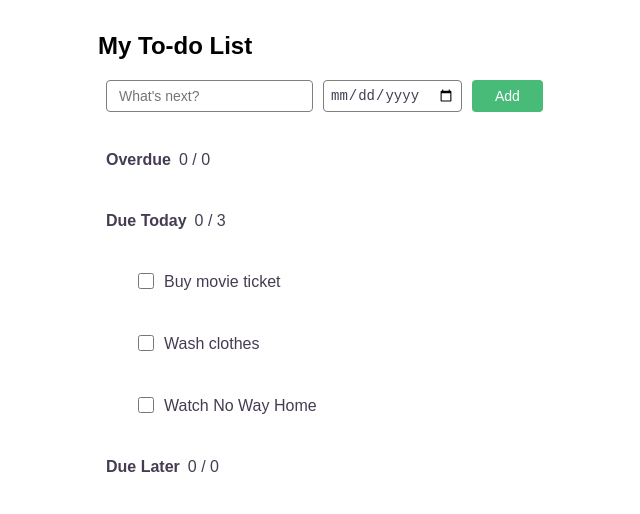
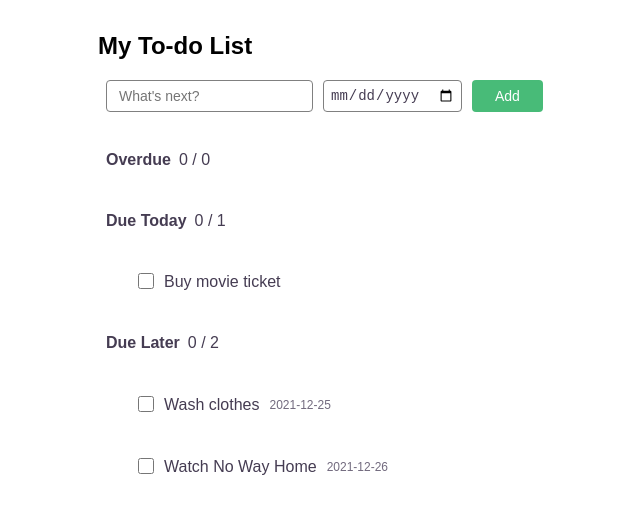
Before and after one commit to Karthick-sketch/To-do-Manager-FE, a React (Create React App) app: page / in a window 1280 px wide. Shown: the top 514 px of the page, without its empty margins (242-882 px from the left). Built offline with nearby package versions, Linux system fonts and the light colour scheme.

Commit message:
Strickout the todo text when the checkbox has been change

```diff
--- a/src/App.js
+++ b/src/App.js
@@ -2,6 +2,40 @@ import { useState } from 'react';
 import './App.css';
 import React from 'react';
 
+
+function TodoItems(props) {
+  const [decoration, setDecoration] = useState("none");
+  const arr = props.data;
+
+  function handleChange(e) {
+    setDecoration((e.target.checked ? "line-through" : "none"));
+  }
+
+  function isNotToday(todo) {
+    return (props.value ? <p className="TodoItem-dueDate">{todo.due_date}</p> : null);
+  }
+
+  const listItems = arr.map(todo =>
+    <li key={todo.id}>
+      <label className="TodoItem-container">
+        <div>
+          <form action={"#/" + String(todo.id)}>
+            <input type="checkbox" name="completed" className="TodoItem-checkbox" onClick={handleChange}/>
+          </form>
+          <p style={{textDecoration: decoration}}>{todo.todo_text}</p>
+          {isNotToday(todo)}
+        </div>
+        <form action="#">
+          <button className="TodoItem-delete">
+            <img src="trashcan.png" alt="Delete todo"/>
+          </button>
+        </form>
+      </label>
+    </li>
+  );
+
+  return <ul className="TodoItem">{listItems}</ul>;
+}
 
 function TodoCategory(props) {
   const [todos, setTodos] = useState(props.data);
@@ -20,55 +54,8 @@ function TodoCategory(props) {
       <h4 className="TodoSectionTitle-text">{props.name}</h4>
       <p className="TodoSectionTitle-remainingCount">{completedTodosCount()} / {todos.length}</p>
     </div>
-    <TodoItems data={todos}/>
+    <TodoItems data={todos} value={props.value}/>
   </section>;
-}
-
-function TodoItems(props) {
-  const arr = props.data;
-
-  function checked(todo) {
-    if (todo.completed) {
-      return <input type="checkbox" name="completed" className="TodoItem-checkbox" checked/>;
-    } else {
-      return <input type="checkbox" name="completed" className="TodoItem-checkbox"/>;
-    }
-  }
-
-  function strickoutText(todo) {
-    if (todo.completed) {
-      return <p className="TodoItem-text">{todo.todo_text}</p>
-    } else {
-      return <p>{todo.todo_text}</p>
-    }
-  }
-
-  function isNotToday(todo) {
-    if (todo.completed) {
-      return <p className="TodoItem-dueDate">{todo.due_date}</p>
-    } else {
-      return null;
-    }
-  }
-
-  const listItems = arr.map(todo =>
-    <li key={todo.id}>
-      <label className="TodoItem-container">
-        <div>
-          <form action={"#/" + String(todo.id)}>{checked(todo)}</form>
-          {strickoutText(todo)}
-          {isNotToday(todo)}
-        </div>
-        <form action="#">
-          <button className="TodoItem-delete">
-            <img src="trashcan.png" alt="Delete todo"/>
-          </button>
-        </form>
-      </label>
-    </li>
-  );
-
-  return <ul className="TodoItem">{listItems}</ul>;
 }
 
 function App(props) {
--- a/src/index.js
+++ b/src/index.js
@@ -16,8 +16,8 @@ function AddTodoForm() {
 
 const Todos = [
   {id: 1, todo_text: "Buy movie ticket", due_date: "2021-12-24", completed: false},
-  {id: 2, todo_text: "Wash clothes", due_date: "2021-12-24", completed: false},
-  {id: 3, todo_text: "Watch No Way Home", due_date: "2021-12-24", completed: false}
+  {id: 2, todo_text: "Wash clothes", due_date: "2021-12-25", completed: false},
+  {id: 3, todo_text: "Watch No Way Home", due_date: "2021-12-26", completed: false}
 ];
 
 ReactDOM.render(
```
